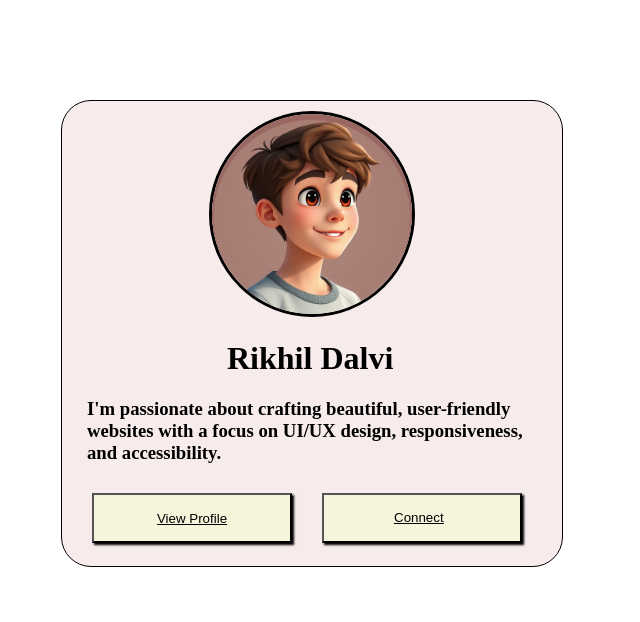
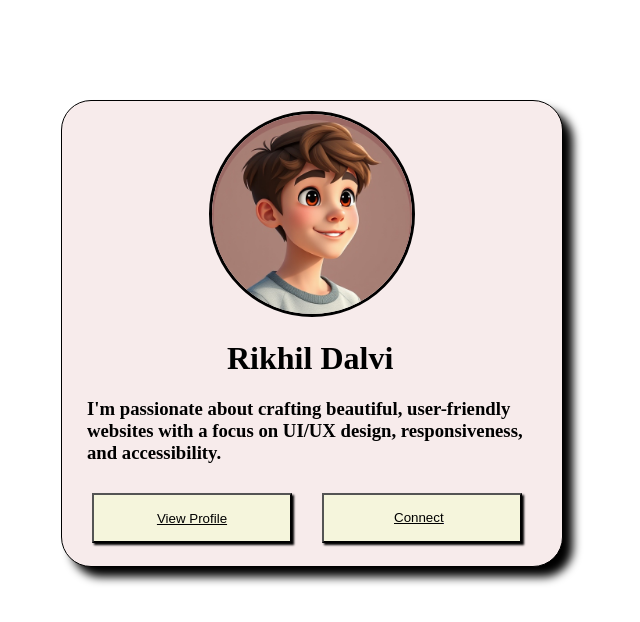
Before and after one commit to RikhilDalvi-10/clickable-card, a plain HTML site: page index.html in a window 1280 px wide. Shown: the whole page, without its empty margins (517-1157 px from the left). Drawn offline with Linux system fonts and the light colour scheme.

Commit message:
Update profile.css

```diff
--- a/profile.css
+++ b/profile.css
@@ -8,6 +8,7 @@
     height: 465px;
     border: 1px solid black;
     border-radius: 30px;
+    box-shadow: 10px 10px 10px;
 }
 .img{
     margin: 10px;
```
